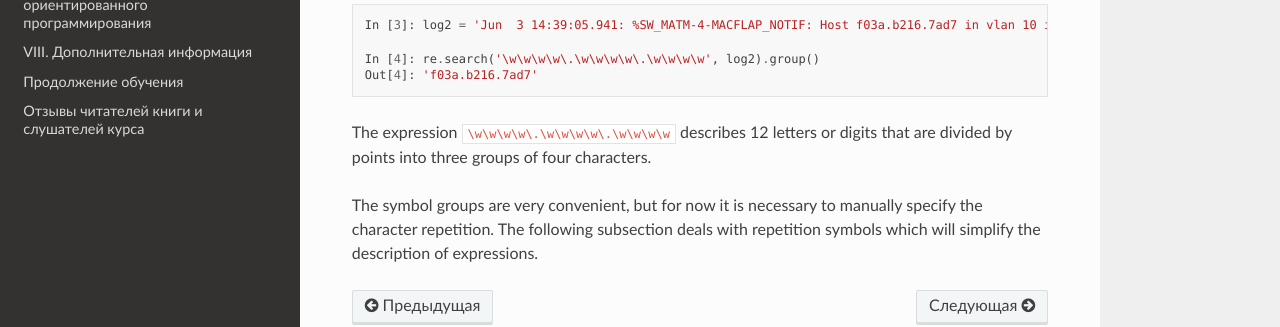
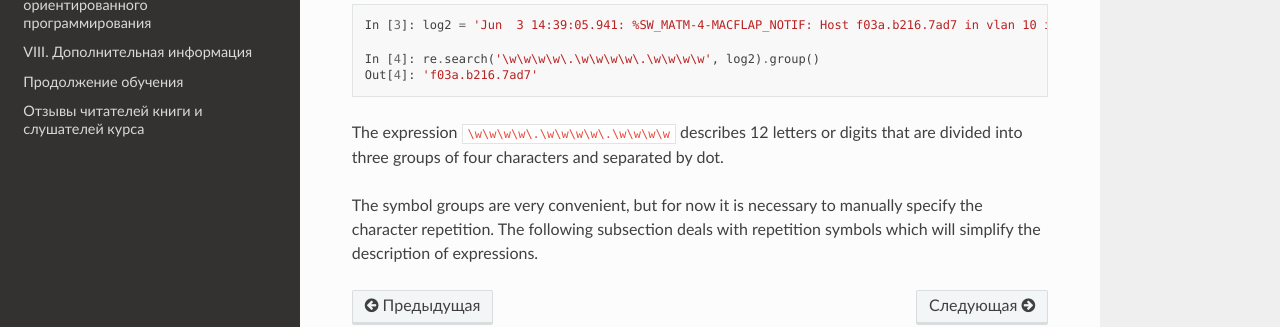
Before and after one commit to Aidar5/nattoeng, a Sphinx documentation site: the page built from docs/source/book/14_regex/2a_spec_sym_sets.rst, in a window 1280 px wide and 1351 px high. Shown: the part 860-1187 px from the top of the window. Built offline with Sphinx 7.4.7 and the Read the Docs theme 2.0.0, drawn with Linux system fonts in a browser that asks for light colours; pages that are not in the unit, such as notebooks, are missing from menus.

Commit message:
Update 2a_spec_sym_sets.rst

```diff
--- a/docs/source/book/14_regex/2a_spec_sym_sets.rst
+++ b/docs/source/book/14_regex/2a_spec_sym_sets.rst
@@ -37,6 +37,6 @@ Getting MAC address from log message:
     In [4]: re.search('\w\w\w\w\.\w\w\w\w\.\w\w\w\w', log2).group()
     Out[4]: 'f03a.b216.7ad7'
 
-The expression ``\w\w\w\w\.\w\w\w\w\.\w\w\w\w`` describes 12 letters or digits that are divided by points into three groups of four characters.
+The expression ``\w\w\w\w\.\w\w\w\w\.\w\w\w\w`` describes 12 letters or digits that are divided into three groups of four characters and separated by dot.
 
 The symbol groups are very convenient, but for now it is necessary to manually specify the character repetition. The following subsection deals with repetition symbols which will simplify the description of expressions.
```
